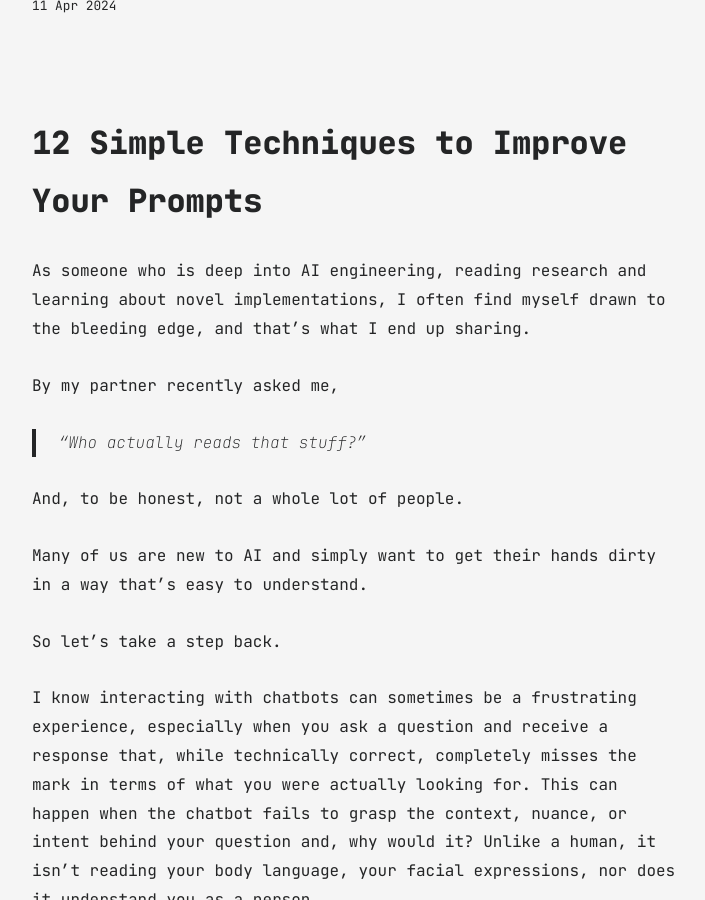
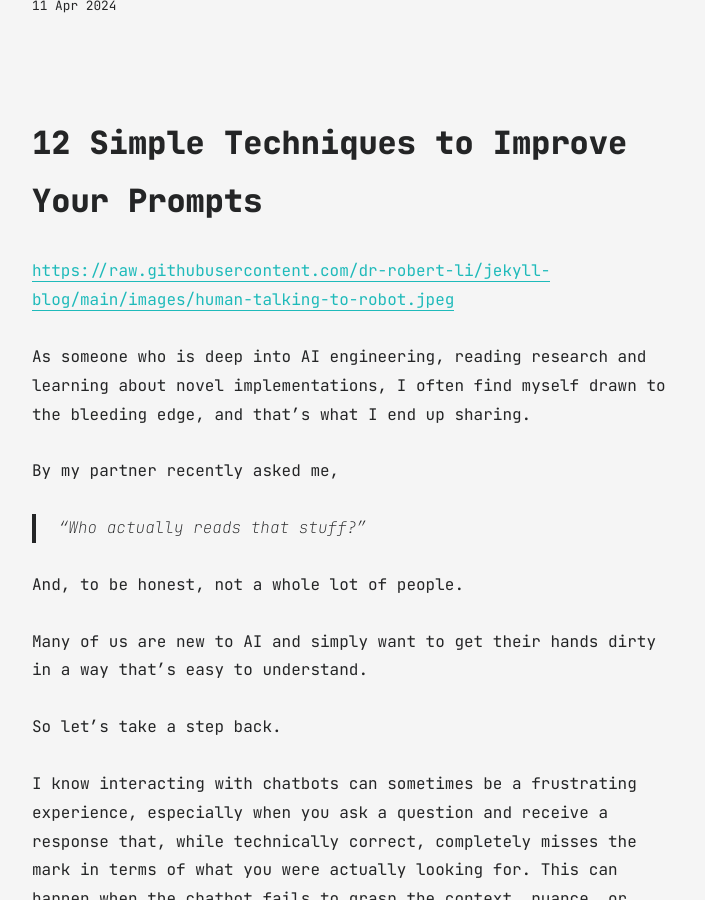
Before and after one commit to dr-robert-li/jekyll-blog, a Jekyll site: the page built from all_collections/_posts/2024-04-11-12-simple-techniques-to-improve-your-prompts.md, in a window 1280 px wide and 900 px high, scrolled down 303 px. Shown: the whole window, without its empty margins (283-988 px from the left). Built offline with Jekyll 4.4.1, drawn with Linux system fonts in a browser that asks for light colours; some of the changed lines change nothing that is shown.

Commit message:
new post 12 prompt techniques

```diff
--- a/all_collections/_posts/2024-04-11-12-simple-techniques-to-improve-your-prompts.md
+++ b/all_collections/_posts/2024-04-11-12-simple-techniques-to-improve-your-prompts.md
@@ -1,4 +1,6 @@
 # 12 Simple Techniques to Improve Your Prompts
+
+[https://raw.githubusercontent.com/dr-robert-li/jekyll-blog/main/images/human-talking-to-robot.jpeg](https://raw.githubusercontent.com/dr-robert-li/jekyll-blog/main/images/human-talking-to-robot.jpeg)
 
 As someone who is deep into AI engineering, reading research and learning about novel implementations, I often find myself drawn to the bleeding edge, and that's what I end up sharing.
 
```
